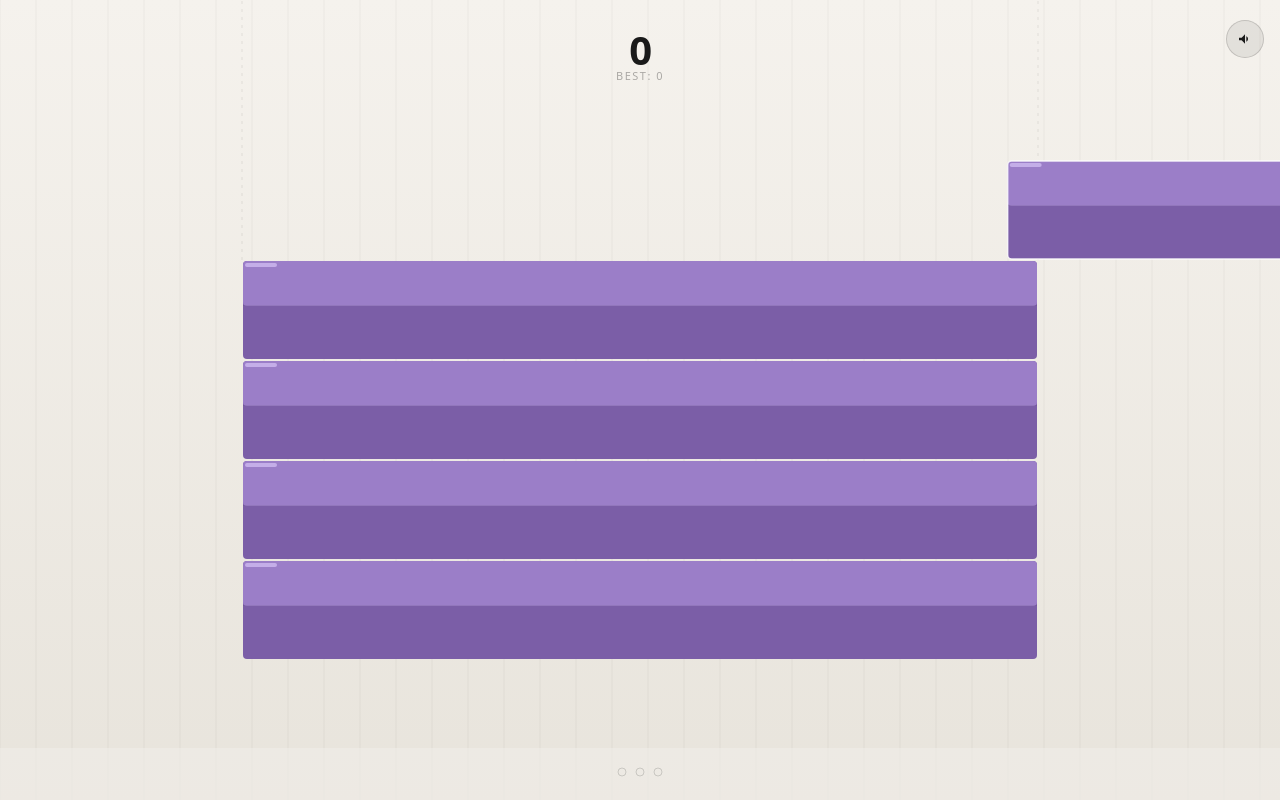
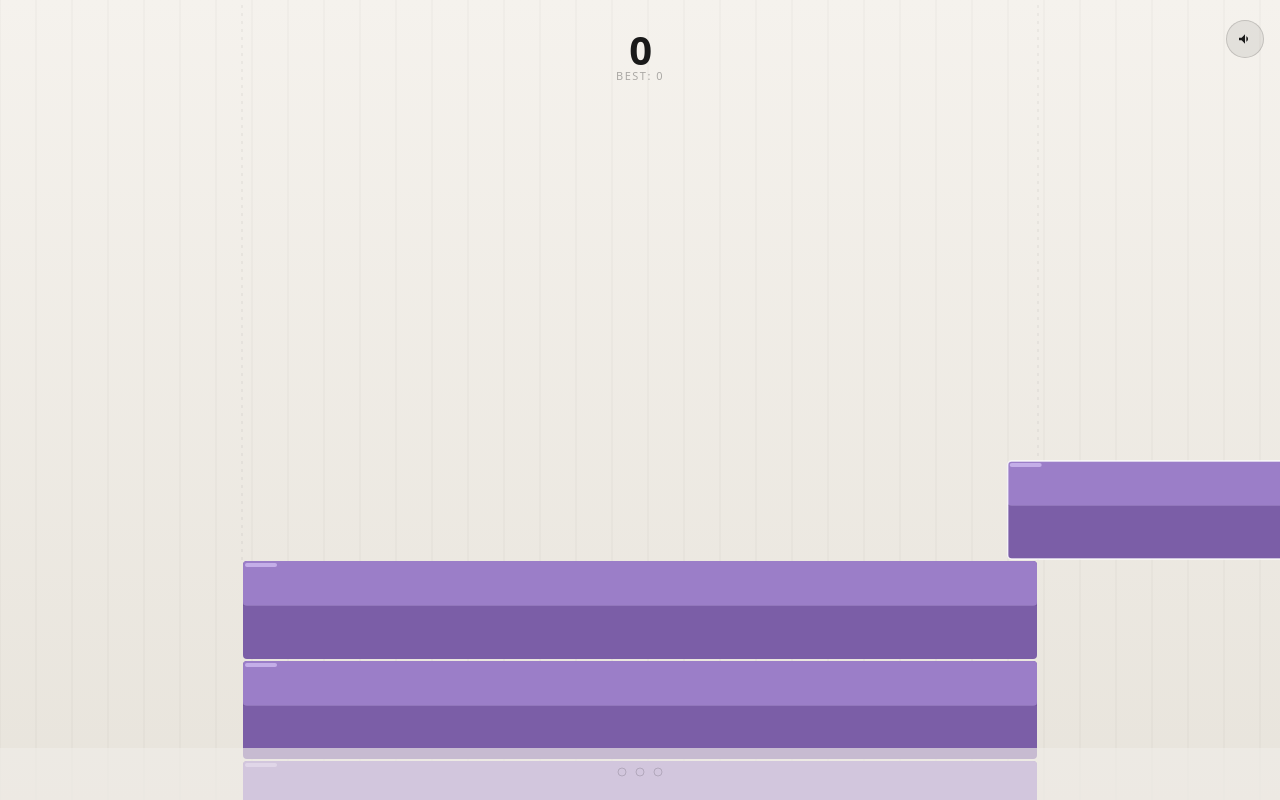
Before and after one commit to zeynepalbayrak/block-stack, a website: page www/index.html in a window 1280 px wide. Both pictures are taken after a click on the button "BAŞLA". Drawn offline with Linux system fonts and the light colour scheme.

Commit message:
Fill empty space below initial stack with foundation blocks down to ~96% height

```diff
--- a/www/index.html
+++ b/www/index.html
@@ -403,9 +403,12 @@ function introStack(){
 function initGame(){
   resetState();
   const bx=(W-START_W)/2;
-  // Stack başlangıcı ekranın yaklaşık %70'i; parmak alanı için alt %30 boş kalır
-  const baseY=Math.round(H*0.7);
-  for(let i=0;i<4;i++)blocks.push({x:bx,y:baseY-i*blockH,w:START_W,h:blockH,pi:0,sq:0});
+  // Top of stack at ~%70 of screen height (so finger area below stays clear);
+  // foundation extends down to ~%96 of screen so bottom doesn't look empty
+  const topY=Math.round(H*0.7);
+  const numBlocks=Math.max(4,Math.ceil((H*0.96-topY)/blockH)+1);
+  // Bottom-first push so blocks[length-1] is the topmost (what spawnMv targets)
+  for(let i=numBlocks-1;i>=0;i--)blocks.push({x:bx,y:topY+i*blockH,w:START_W,h:blockH,pi:0,sq:0});
   spawnMv();
   document.getElementById('scoreEl').textContent='0';
   document.getElementById('notifEl').classList.remove('show');
```
